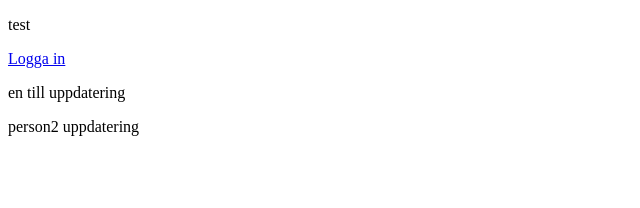
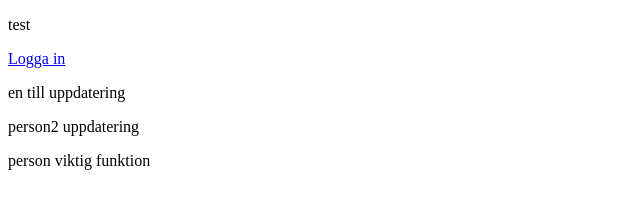
Before and after one commit to preaker81/gitTest, a plain HTML site: page index.html in a window 1280 px wide. Shown: the whole page, without its empty margins (0-640 px from the left). Drawn offline with Linux system fonts and the light colour scheme.

Commit message:
viktig funktion user1

```diff
--- a/index.html
+++ b/index.html
@@ -11,5 +11,7 @@
     <a href="login.js">Logga in</a>
     <p>en till uppdatering</p>
     <p>person2 uppdatering</p>
+
+    <p>person viktig funktion</p>
 </body>
 </html>
```
